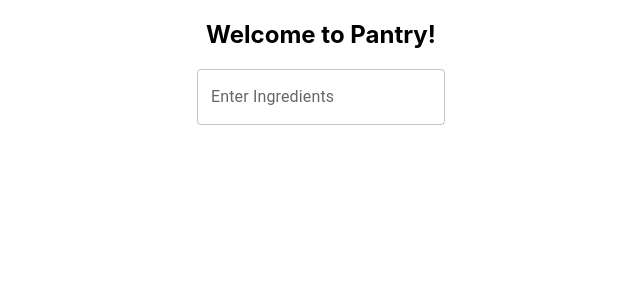
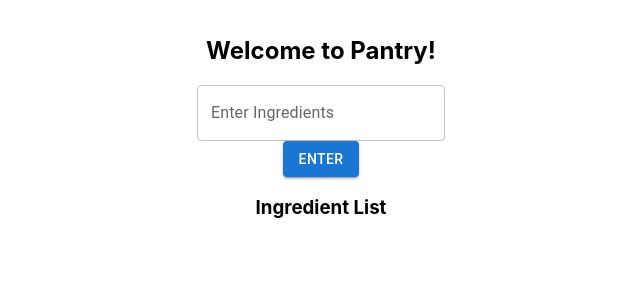
Before and after one commit to chrisgustanto/EECS581_Team7_Project, a React (Create React App) app in the folder pantry/: page / in a window 1280 px wide. Shown: the top 300 px of the page, without its empty margins (319-959 px from the left). Built offline with nearby package versions, Linux system fonts and the light colour scheme.

Commit message:
Added button, list header

```diff
--- a/pantry/src/App.tsx
+++ b/pantry/src/App.tsx
@@ -1,6 +1,7 @@
 import './App.css';
 import Box from '@mui/material/Box';
 import TextField from '@mui/material/TextField';
+import Button from '@mui/material/Button';
 
 function App() {
   return (
@@ -11,13 +12,18 @@ function App() {
 
       component="form"
       sx={{
-        flexDirection: "column"
+        flexDirection: "column",
+        p: 1,
+        m: 1
       }}
       noValidate
       autoComplete="off"
     >
       <h2> Welcome to Pantry! </h2>
       <TextField id="Enter ingredients" label="Enter Ingredients" variant="outlined" />
+      <Button variant="contained">Enter</Button>
+      <h3> Ingredient List </h3>
+
 
     </Box>
   );
```
